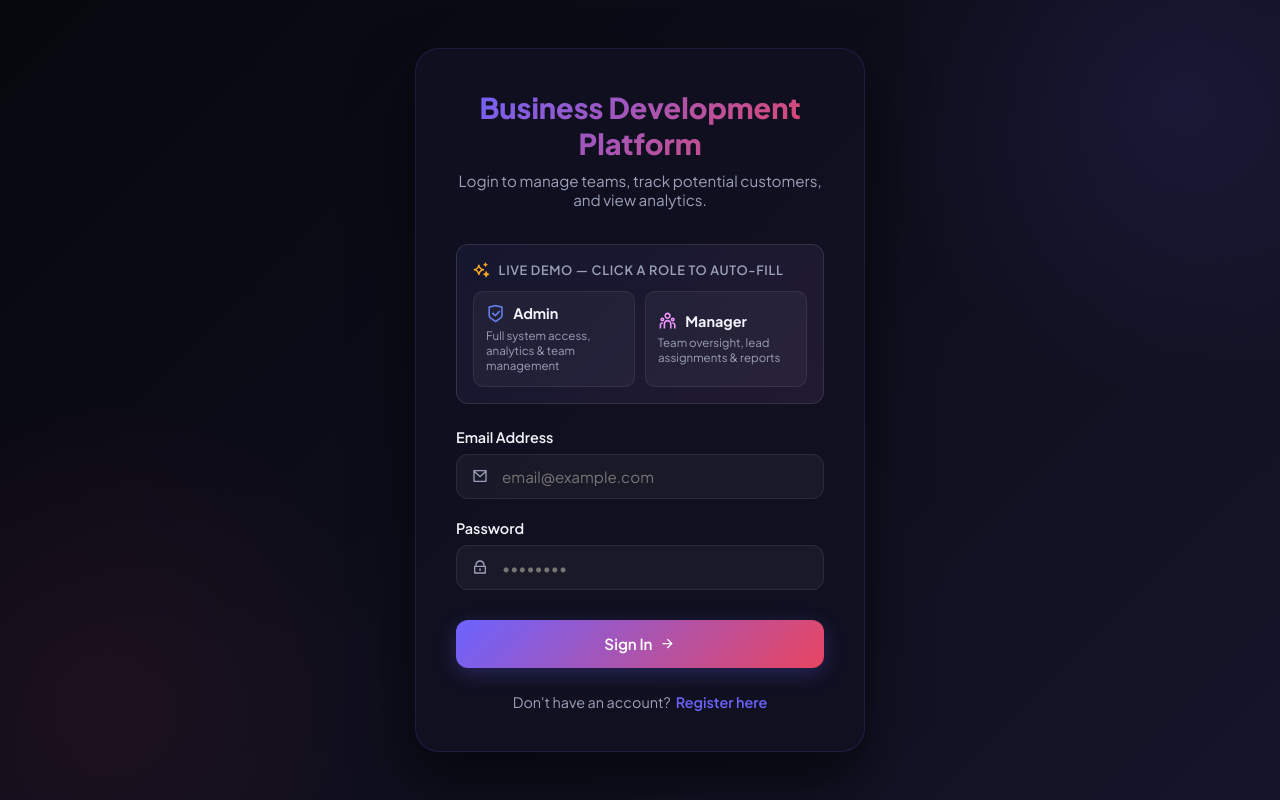
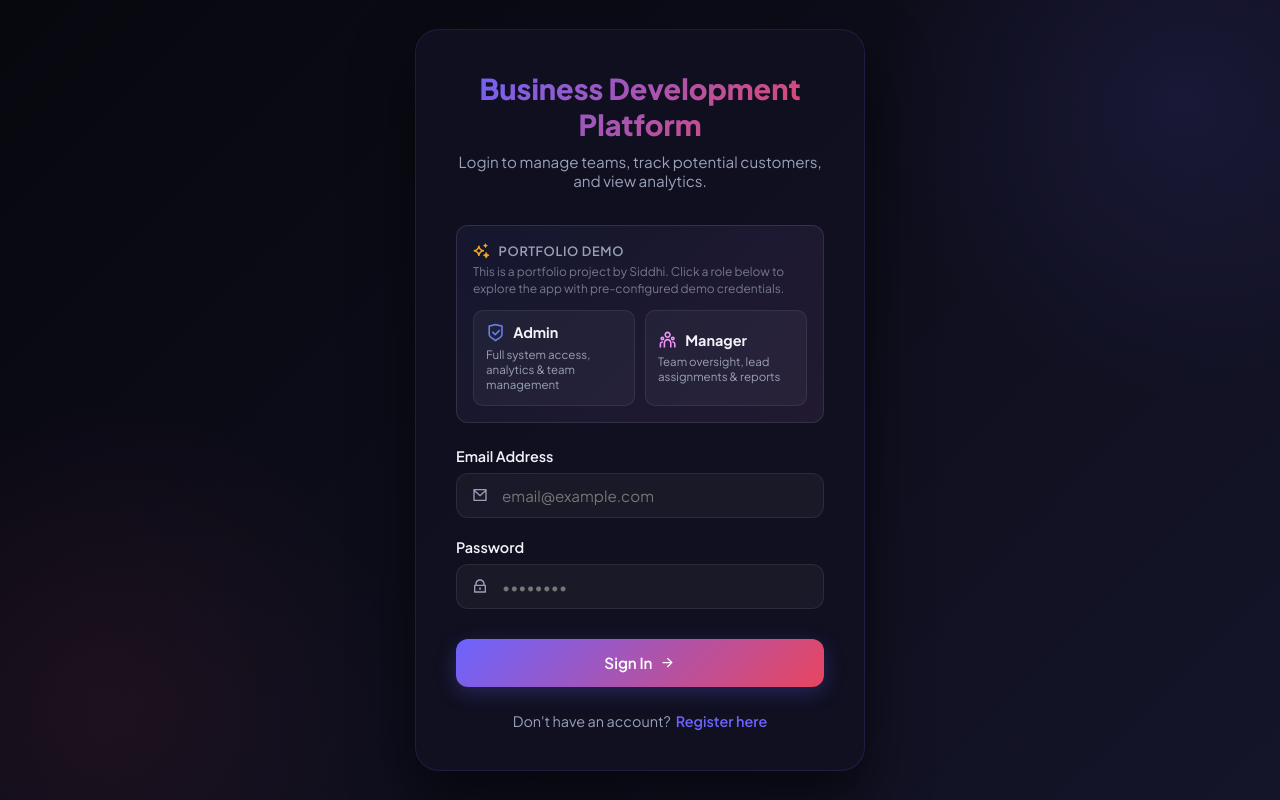
Before and after one commit to Siddhi-2005/bda-team-management, a React (Vite) app in the folder frontend/: page /login in a window 1280 px wide. Built offline with nearby package versions, Linux system fonts and the light colour scheme.

Commit message:
Add portfolio context to demo credentials so recruiters know its intentional

```diff
--- a/frontend/src/pages/auth/Login.jsx
+++ b/frontend/src/pages/auth/Login.jsx
@@ -83,7 +83,7 @@ const Login = () => {
             display: 'flex',
             alignItems: 'center',
             gap: '8px',
-            marginBottom: '12px',
+            marginBottom: '4px',
           }}>
             <RiSparklingLine style={{ color: '#f5a623', fontSize: '1.1rem' }} />
             <span style={{
@@ -93,9 +93,18 @@ const Login = () => {
               letterSpacing: '0.05em',
               color: 'var(--text-secondary)',
             }}>
-              Live Demo — Click a role to auto-fill
+              Portfolio Demo
             </span>
           </div>
+          <p style={{
+            margin: '0 0 12px 0',
+            fontSize: '0.75rem',
+            color: 'var(--text-secondary)',
+            opacity: 0.7,
+            lineHeight: '1.4',
+          }}>
+            This is a portfolio project by Siddhi. Click a role below to explore the app with pre-configured demo credentials.
+          </p>
 
           <div style={{ display: 'flex', gap: '10px' }}>
             {DEMO_ACCOUNTS.map((account) => {
```
